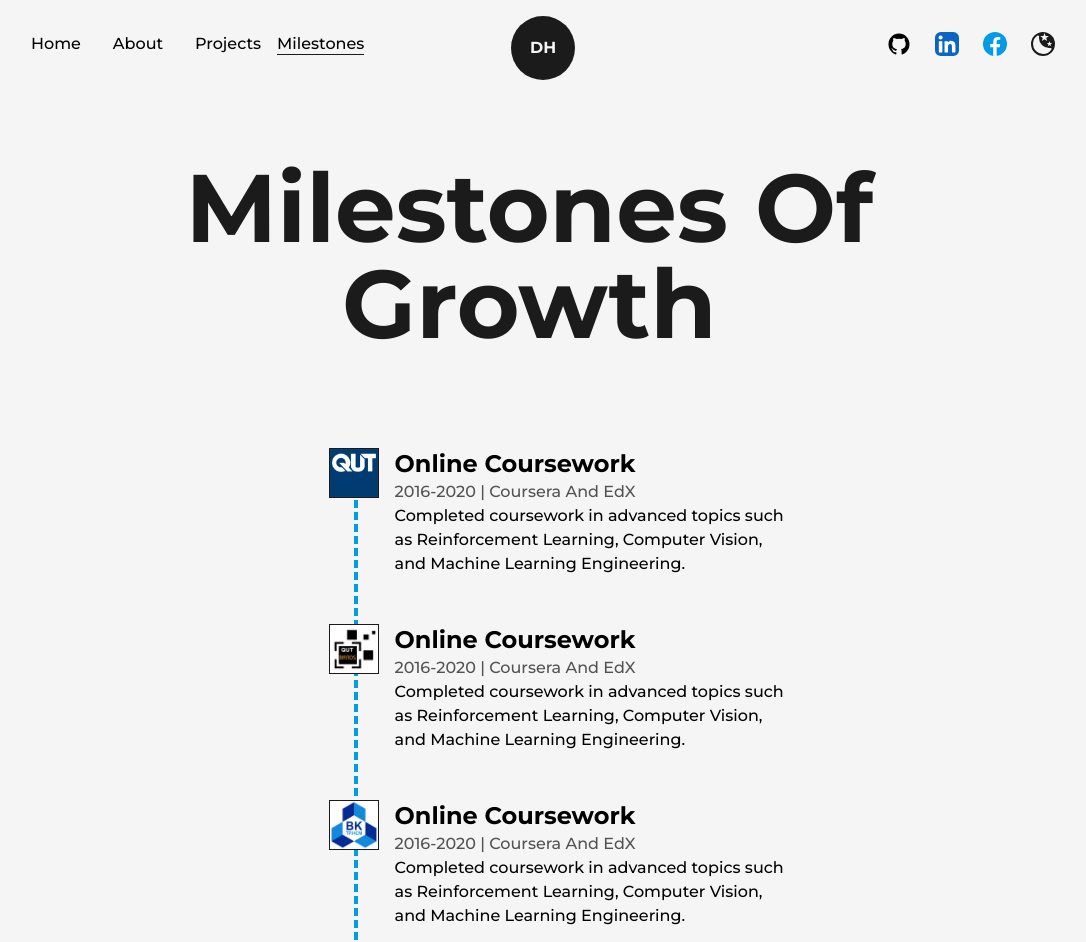
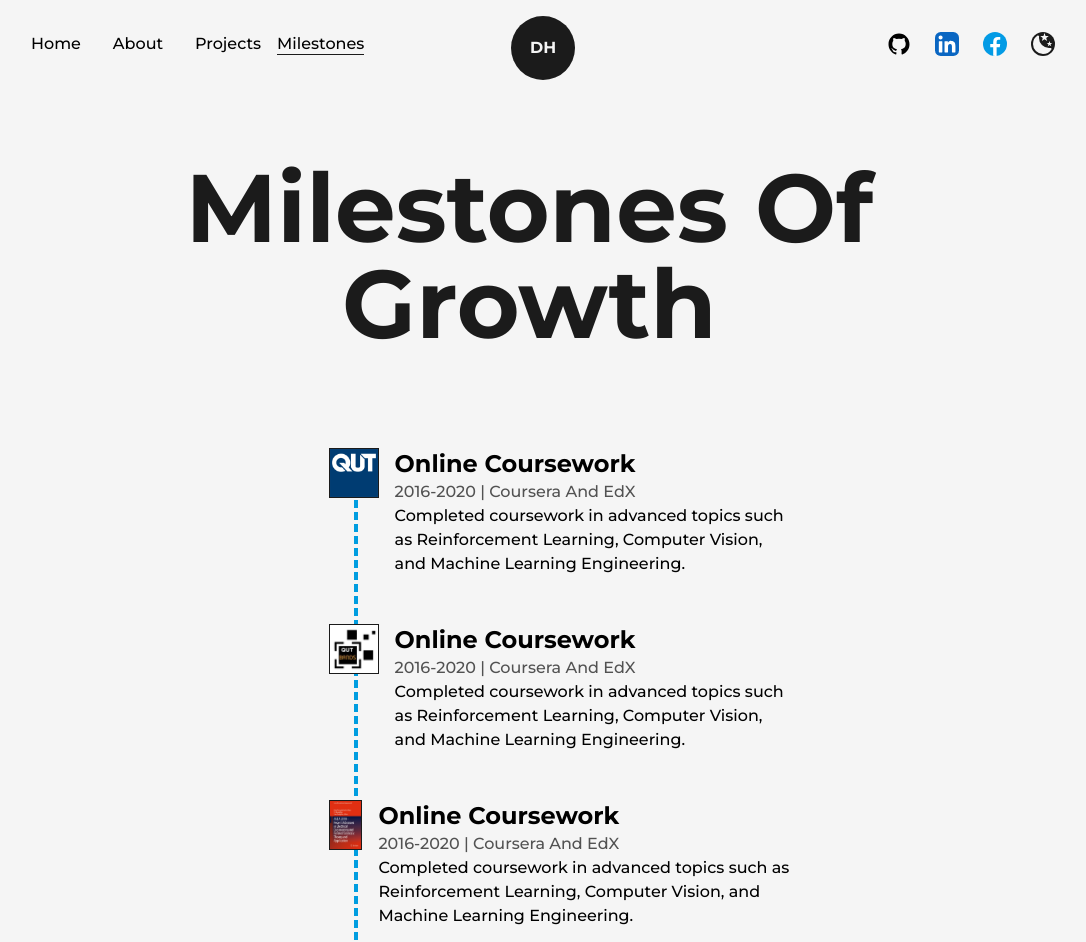
Before and after one commit to davidhuynhgit/profile, a Next.js app: page /milestones in a window 1280 px wide. Shown: the top 942 px of the page, without its empty margins (97-1183 px from the left). Built offline with nearby package versions, Linux system fonts and the light colour scheme.

Commit message:
Update milestones

```diff
--- a/src/component/Milestone.js
+++ b/src/component/Milestone.js
@@ -75,7 +75,7 @@ const Details = ({ logo, title, time, place, info }) => {
                             info="Completed coursework in advanced topics such as Reinforcement Learning, Computer Vision, and Machine Learning Engineering."
                         />
                         <Details
-                            logo={iBK}
+                            logo={iSpringer}
                             title="Online Coursework"
                             time="2016-2020"
                             place="Coursera And EdX"
```
